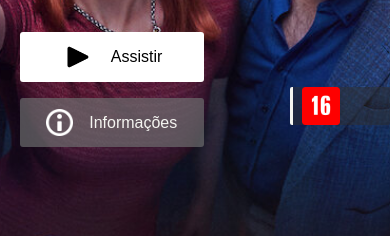
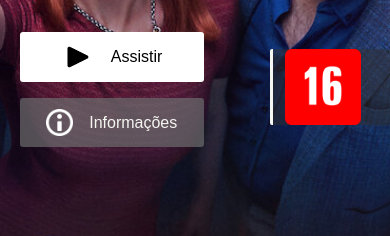
Before and after one commit to juregdev/netflixClone_DIO, a plain HTML site: page index.html in a window 390 px wide. Shown: the part 445-681 px from the top of the page. Drawn offline with nearby package versions, Linux system fonts and the light colour scheme; files whose address does not match are found by name; a web font is replaced by a local one.

Commit message:
responsive

```diff
--- a/assets/SASS/common/_breakpoint.scss
+++ b/assets/SASS/common/_breakpoint.scss
@@ -9,6 +9,8 @@ $screen-lg-min: 992px;
 
 // Large tablets and desktops
 $screen-xl-min: 1200px;
+
+$screen-xl-max: 1500px;
 
 //Very small devices (phones)
 @mixin Vsm {
@@ -44,3 +46,9 @@ $screen-xl-min: 1200px;
     @content;
   }
 }
+
+@mixin Vxl {
+  @media (max-width: #{$screen-xl-max}) {
+    @content;
+  }
+}
--- a/assets/SASS/components/_btn.scss
+++ b/assets/SASS/components/_btn.scss
@@ -5,9 +5,13 @@
   @include flex (row);
   gap: 1rem;
 
+  @include lg {
+    flex-direction: column;
+  }
+
   @include Vsm {
     bottom: 22%;
-    flex-direction: column;
+
   }
 }
 
@@ -30,13 +34,21 @@
     opacity: .7;
   }
 
+  @include Vxl {
+    font-size: 16px;
+  }
+
+  @include lg {
+    width:30vw;
+  }
+
   @include Vsm {
-    font-size: 16px;
+
     width: 40vw;
   }
 
   @include sm {
-    font-size: 16px;
+
     width: 35vw;
   }
 }
--- a/assets/SASS/components/_menu.scss
+++ b/assets/SASS/components/_menu.scss
@@ -36,6 +36,10 @@
   }
 
 
+  @include lg {
+    padding:2rem;
+  }
+
   @include Vsm {
     flex-direction: column;
     padding: 1rem;
@@ -53,6 +57,10 @@
     gap: 4rem;
     justify-content: flex-start;
 
+    @include lg {
+      gap:.5rem
+    }
+
     @include Vsm {
       gap: 1rem;
       flex-direction: column;
@@ -62,6 +70,10 @@
 
     #brandLogo {
       width: 9.6%;
+
+      @include lg {
+        width: 20%;
+      }
 
       @include Vsm {
         position: fixed;
@@ -124,6 +136,10 @@
     justify-content: flex-end;
     gap: 1.5rem;
 
+    @include lg {
+      gap:.7rem;
+    }
+
     @include Vsm {
       flex-direction: column;
       justify-content: center;
@@ -135,6 +151,14 @@
 
     #search {
       width: 2%;
+
+      @include xl {
+        width: 4%;
+      }
+
+      @include lg {
+        width: 6%;
+      }
 
       @include Vsm {
         width: 10vw;
@@ -156,6 +180,7 @@
       }
 
 
+
       @include Vsm {
         font-size: 20px;
       }
@@ -163,6 +188,10 @@
 
     #notification {
       width: 3.5%;
+
+      @include lg {
+        width: 7%;
+      }
 
       @include Vsm {
         width: 10vw;
@@ -174,6 +203,10 @@
       width: 4%;
       border-radius: 1px;
 
+      @include lg {
+        width: 10%;
+      }
+
       @include Vsm {
         width: 20vw;
       }
@@ -184,6 +217,9 @@
     #arrowAccount {
       width: 1.5%;
 
+      @include lg {
+        width: 7%;
+      }
 
       @include Vsm {
         width: 8vw;
--- a/assets/SASS/components/_poster.scss
+++ b/assets/SASS/components/_poster.scss
@@ -43,13 +43,18 @@
     border-radius: 2px 2px;
     animation: slide-in-right 0.5s cubic-bezier(0.250, 0.460, 0.450, 0.940) both;
 
-    @include Vsm {
-      width: 30%
+    @include Vxl {
+      width: 20%;
     }
 
-    @include sm {
-      width: 25%;
+
+
+    @include Vsm {
+      width: 30%;
+      height:10%;
     }
+
+
 
     #age {
       height: 100%;
```
Also changed, not shown: assets/SASS/main.css, 1 other file.
